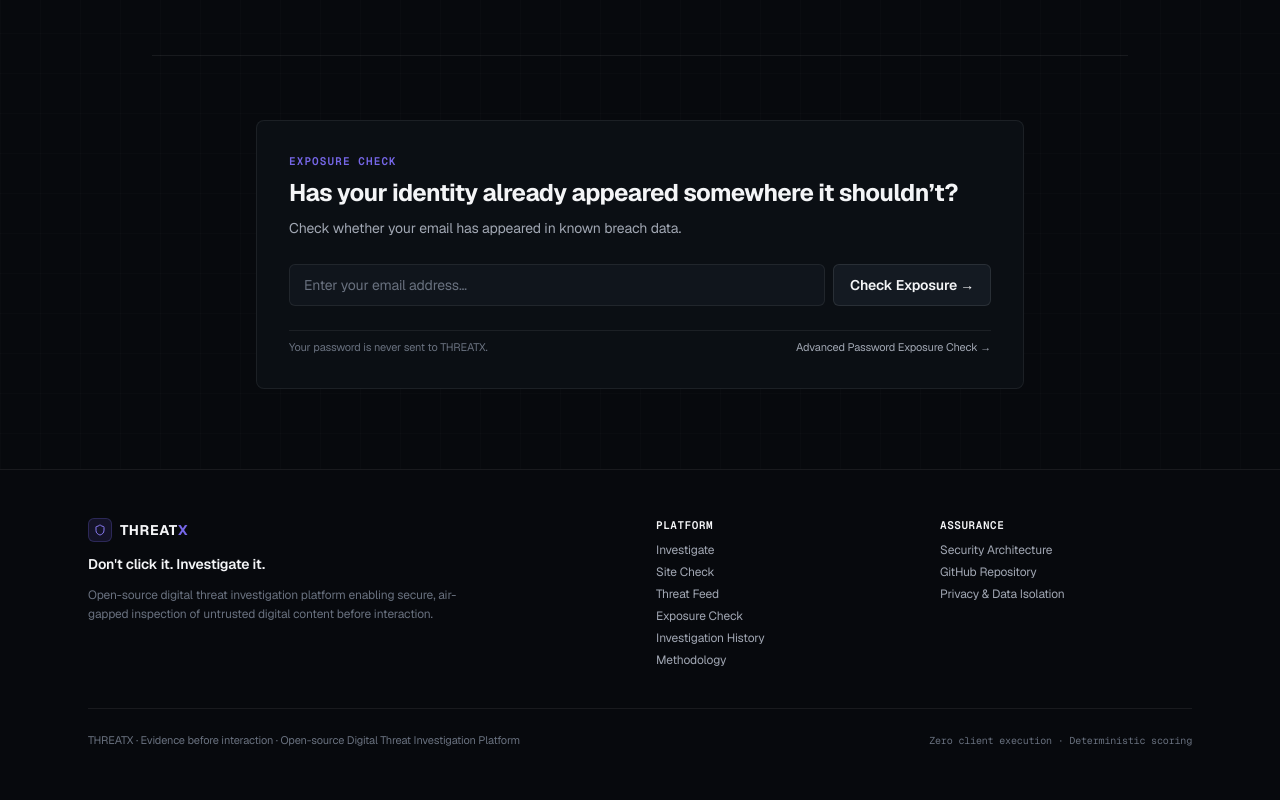
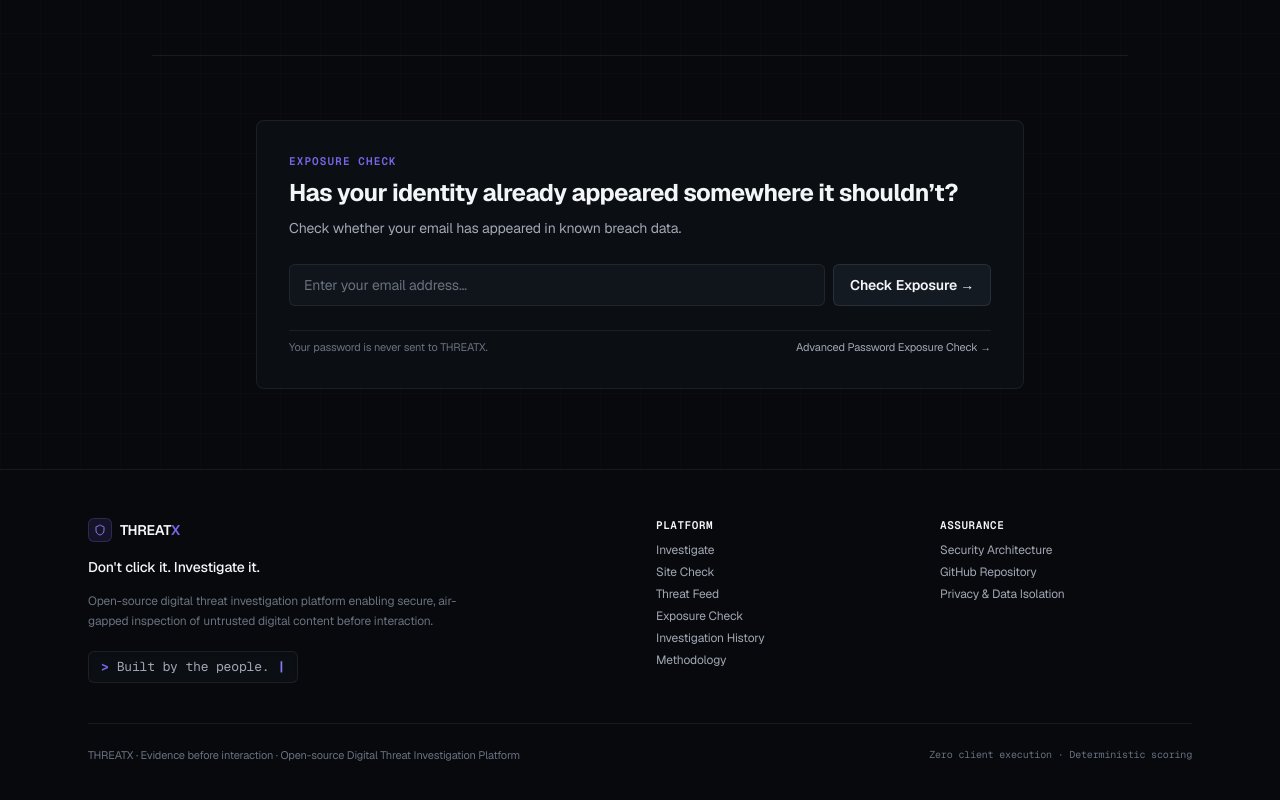
Before and after one commit to DevEagleEye97/Threat-X, a Next.js app: page / in a window 1280 px wide. Shown: the part 1944-2744 px from the top of the page. Built offline with nearby package versions, Linux system fonts and the light colour scheme.

Commit message:
feat(ui): add terminal typewriter statement component before footer

```diff
--- a/src/components/layout/Footer.tsx
+++ b/src/components/layout/Footer.tsx
@@ -1,5 +1,6 @@
 import Link from 'next/link';
 import { Shield } from 'lucide-react';
+import { TypewriterStatement } from '@/components/layout/TypewriterStatement';
 
 export function Footer() {
   return (
@@ -7,21 +8,24 @@
       <div className="mx-auto max-w-6xl px-4 sm:px-6">
         <div className="grid grid-cols-1 md:grid-cols-4 gap-8 mb-10">
           {/* Brand Col */}
-          <div className="space-y-3 md:col-span-2">
+          <div className="space-y-4 md:col-span-2">
             <div className="flex items-center gap-2">
               <div className="flex h-6 w-6 items-center justify-center rounded-md bg-[#7667E8]/12 text-[#8B7CF6] border border-[#7667E8]/25">
                 <Shield className="h-3 w-3" />
               </div>
-              <span className="font-bold text-sm tracking-wider text-[#F4F5F7]">
+              <span className="font-semibold text-sm tracking-[-0.02em] text-[#F5F6F8]">
                 THREAT<span className="text-[#7667E8]">X</span>
               </span>
             </div>
-            <p className="text-sm font-semibold text-[#F4F5F7]">
+            <p className="text-[14px] font-medium text-[#F5F6F8]">
               Don&apos;t click it. Investigate it.
             </p>
-            <p className="text-xs text-[#69717F] max-w-sm leading-relaxed">
+            <p className="text-xs text-[#69717F] max-w-sm leading-relaxed font-sans">
               Open-source digital threat investigation platform enabling secure, air-gapped inspection of untrusted digital content before interaction.
             </p>
+            <div className="pt-1">
+              <TypewriterStatement />
+            </div>
           </div>
 
           {/* Navigation Links */}
--- /dev/null
+++ b/src/components/layout/TypewriterStatement.tsx
@@ -0,0 +1,53 @@
+'use client';
+
+import { useEffect, useState } from 'react';
+
+const MESSAGES = [
+  'Built for the people.',
+  'Built by the people.',
+  'Built to protect the people.',
+  'Built in India. 🇮🇳',
+];
+
+export function TypewriterStatement() {
+  const [messageIndex, setMessageIndex] = useState(0);
+  const [text, setText] = useState('');
+  const [deleting, setDeleting] = useState(false);
+
+  useEffect(() => {
+    const current = MESSAGES[messageIndex];
+    const isIndia = messageIndex === MESSAGES.length - 1;
+
+    // Typing and deleting speeds
+    const speed = deleting ? 30 : 60;
+
+    const timer = setTimeout(() => {
+      if (!deleting) {
+        setText(current.slice(0, text.length + 1));
+
+        if (text.length + 1 === current.length) {
+          // Pause longer on the final "Built in India. 🇮🇳" signature
+          const pauseTime = isIndia ? 2600 : 1500;
+          setTimeout(() => setDeleting(true), pauseTime);
+        }
+      } else {
+        setText(current.slice(0, text.length - 1));
+
+        if (text.length === 0) {
+          setDeleting(false);
+          setMessageIndex((prev) => (prev + 1) % MESSAGES.length);
+        }
+      }
+    }, speed);
+
+    return () => clearTimeout(timer);
+  }, [text, deleting, messageIndex]);
+
+  return (
+    <div className="inline-flex items-center gap-2 px-3 py-1.5 rounded-md border border-[rgba(255,255,255,0.07)] bg-[#0B0F14] font-mono text-[12px] sm:text-[13px] text-[#A1A7B3] shadow-inner">
+      <span className="text-[#7667E8] font-bold">&gt;</span>
+      <span>{text}</span>
+      <span className="animate-pulse text-[#8B7CF6] font-bold">|</span>
+    </div>
+  );
+}
```
